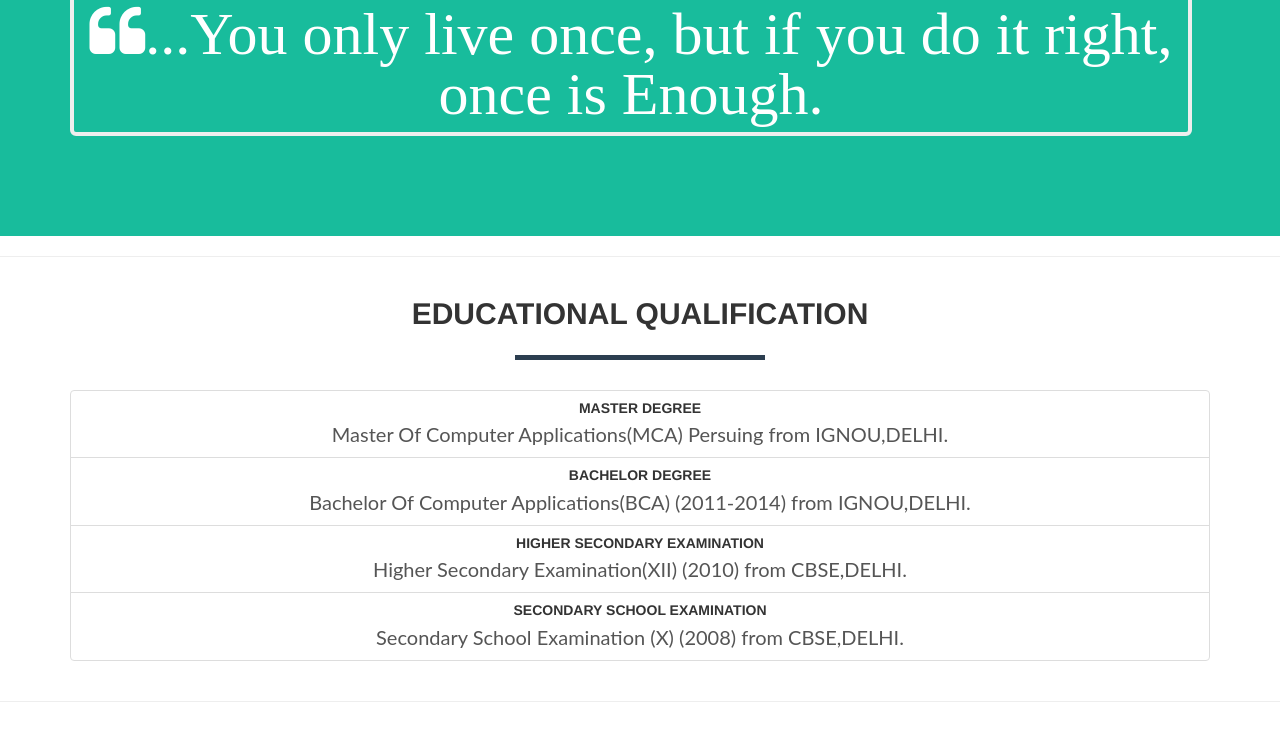
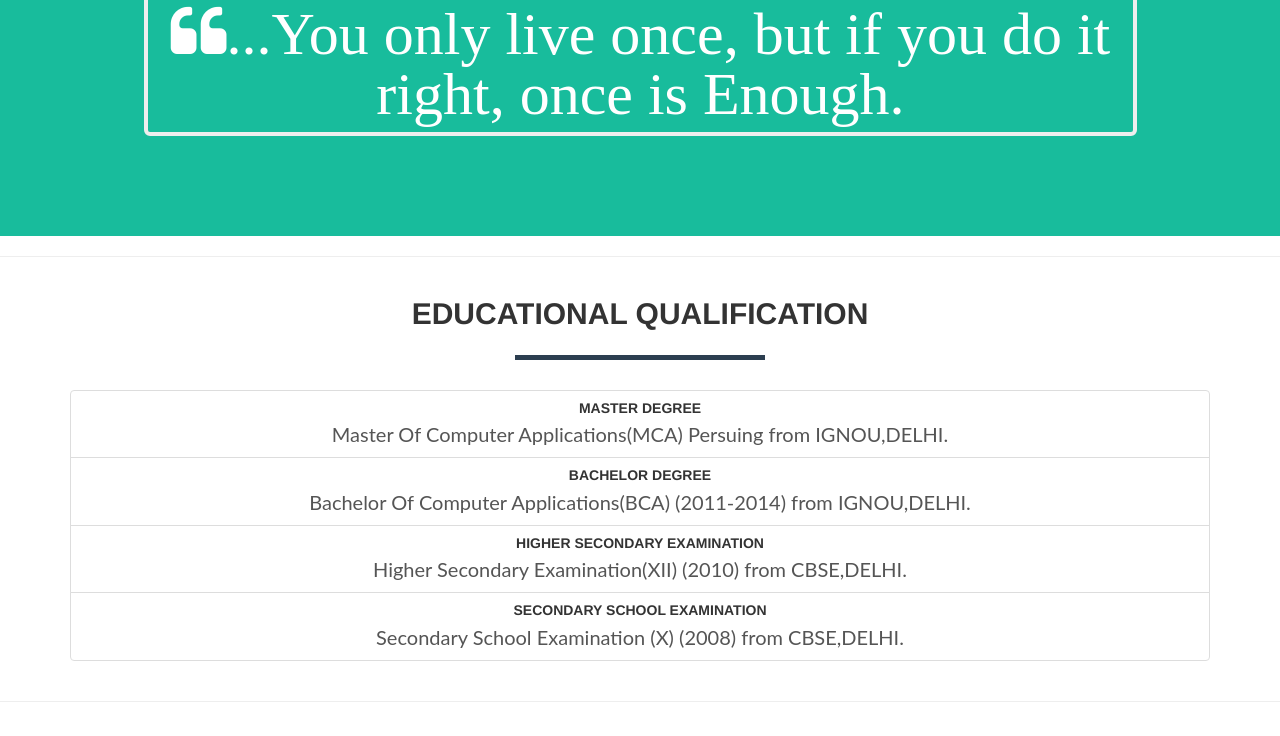
Before and after one commit to pranshujaguri/pranshujaguri.github.io, a plain HTML site: page index.html in a window 1280 px wide. Shown: the part 423-1159 px from the top of the page. Drawn offline with nearby package versions, Linux system fonts and the light colour scheme.

Commit message:
final code

```diff
--- a/css/Resume.css
+++ b/css/Resume.css
@@ -192,9 +192,7 @@ p {
   font-size: 20px;
 }
 
-html{
-	overflow-x: hidden;
-}
+
 
 p.small {
   font-size: 16px;
@@ -276,9 +274,12 @@ header .intro-text .skills {
 }
 @media (min-width: 768px) {
   header .container {
+	  padding-right: 70px;
+    padding-left: 89px;
     padding-top: 200px;
     padding-bottom: 100px;
   }
+
   header .intro-text .name {
     font-size: 4.75em;
   }
@@ -286,6 +287,31 @@ header .intro-text .skills {
     font-size: 1.75em;
   }
 }
+/*@media (min-width: 330px) {
+   .container {
+
+    padding-right: 28px;
+    padding-left: 10px;
+    margin-right: -6px;
+    margin-left: 20px;
+  }
+}*/
+/*@media (min-width: 360px) {
+  header .container {
+	 padding-right: 20px;
+    padding-left: 47px;
+    padding-top: 200px;
+    padding-bottom: 100px;
+  }
+}*/
+/*@media (min-width: 290px) {
+  header .container {
+padding-right: 27px;
+    padding-left: 5px;
+    margin-right: 33px;
+    margin-left: 21px;
+	}
+}*/
 .navbar-custom {
   background: #2C3E50;
   font-family: "Montserrat", "Helvetica Neue", Helvetica, Arial, sans-serif;
--- a/index.html
+++ b/index.html
@@ -43,13 +43,16 @@
 	.btn-primary.disabled{
  background-color: #100404;
 	}
+	.upto{
+		overflow-x: hidden;
+	}
 
-	html{
+	/*html{
 		overflow-x: hidden !important;
 	}
 	body{
 		overflow-x: hidden !important;
-	}
+	}*/
 	</style>
 
 <!-- jQuery Plugin -->
@@ -144,6 +147,7 @@
         </div>
     </div> -->
     <!-- div close  -->
+     <div class="upto">
  <header>
 
         <div class="container">
@@ -618,6 +622,7 @@
         </div>
 
     </footer>
+	</div>
 
 
     </body>
```
